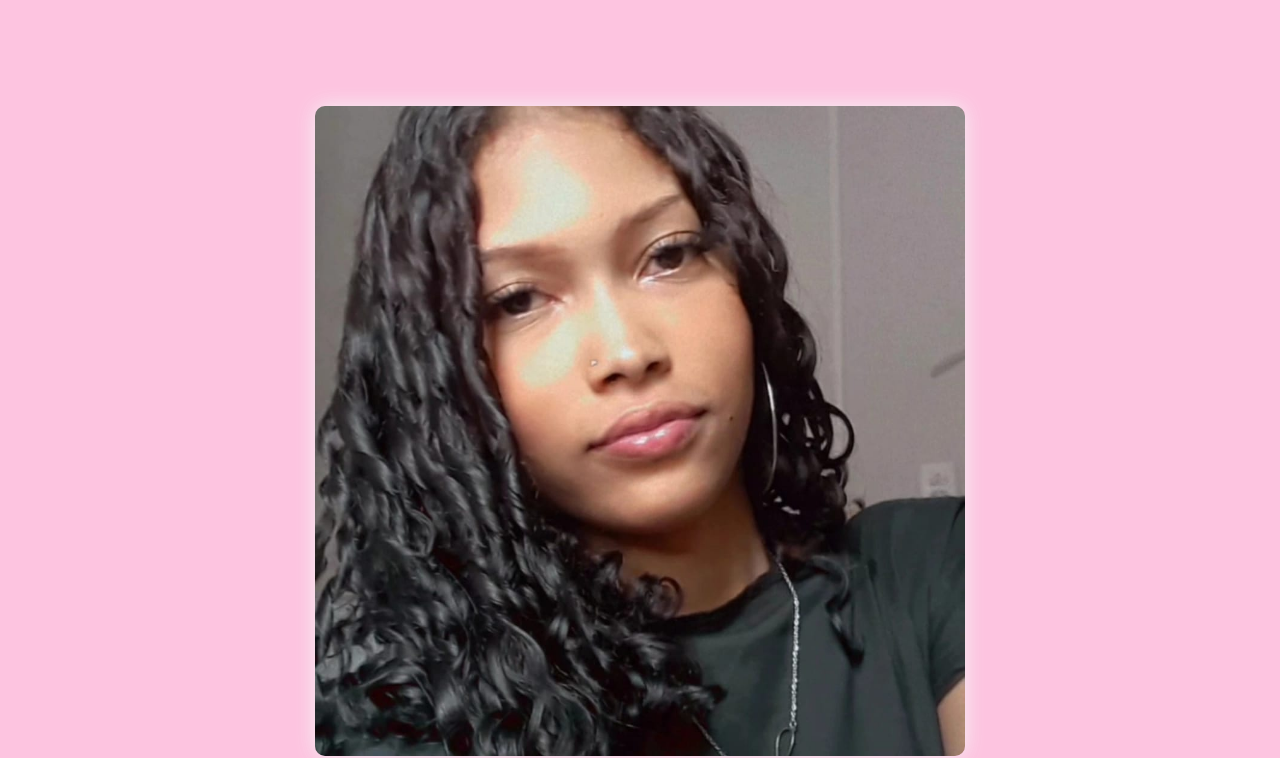
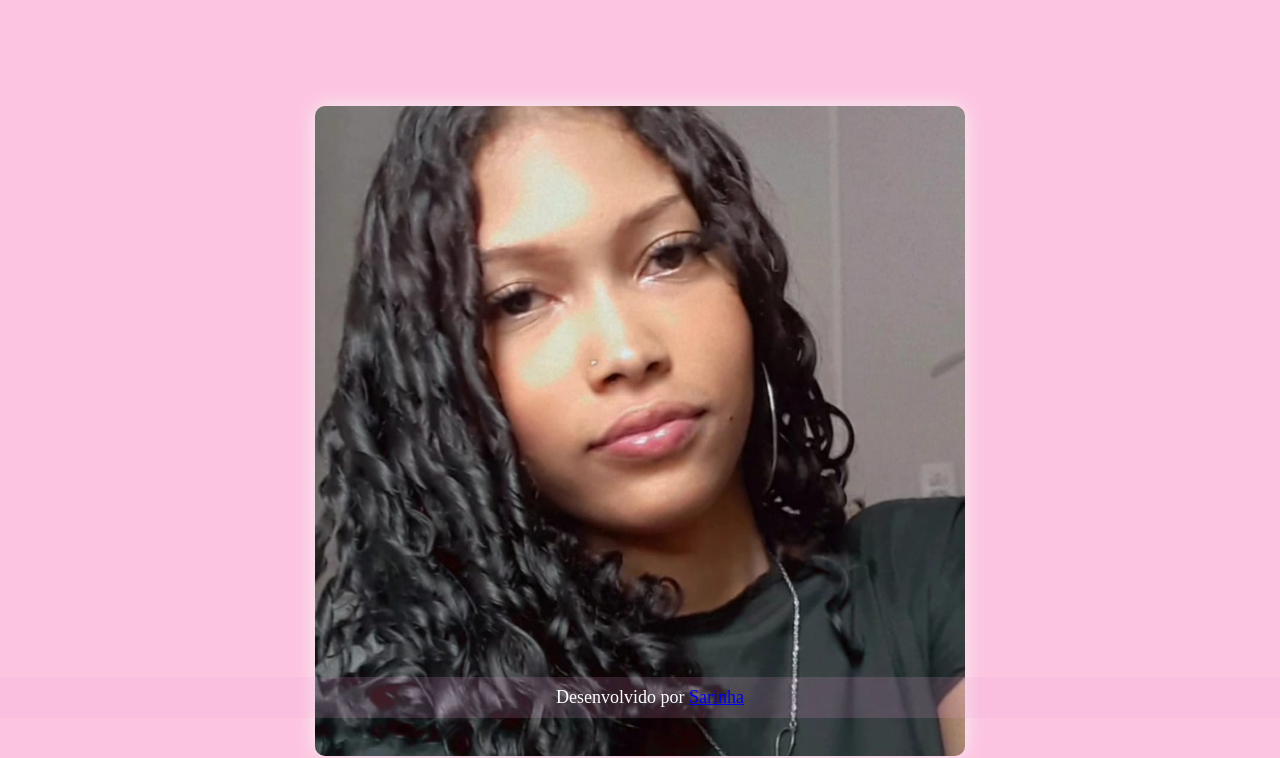
Before and after one commit to sarinha004/meu-portifolio, a plain HTML site: page Meu Portifólio/index.html in a window 1280 px wide. Shown: the part 82-840 px from the top of the page. Drawn offline with Linux system fonts and the light colour scheme.

Commit message:
Add files via upload

```diff
--- a/Meu Portifólio/index.html
+++ b/Meu Portifólio/index.html
@@ -75,11 +75,11 @@ UM POUCO SOBRE MIM!
 <img class="imagem" src="./assets/Sarinha.jpeg">
 
 </main>
-
+<br></br>
 <footer class="rodape">
 
 <p>
-    Desenvolvido por <a href="https://github.com/sarinha004">Sarah</a>
+    Desenvolvido por <a href="https://github.com/sarinha004">Sarinha</a>
 </p>
 
 </footer>
--- a/Meu Portifólio/style.css
+++ b/Meu Portifólio/style.css
@@ -287,6 +287,7 @@ transition: 0.5s;
                 color: rgb(255, 194, 235);
                 width: 500px;
                 height: 80px;
+                margin-bottom: 10px;
                 text-align: center;
                 display: flex;
                 justify-content: center;
@@ -390,3 +391,27 @@ transition: 0.5s;
 
 
                 }
+
+                .rodape {
+
+                 position: fixed;
+                 bottom: 0;
+                 left: 0;
+                 width: 100%;
+                 color:white;
+                 background-color: #ec9fd429;
+                 display:flex;
+                 align-items: center;
+                 justify-content: center;
+                 font-family: 'Times New Roman', Times, serif;
+                 font-size: 18px;
+                 font-weight: 400px;
+                 padding: 10px;
+
+                              }
+
+            .rodape a:hover{
+                 color: #000000;
+
+
+                   }
```
Also changed, not shown: Meu Portifólio/curriculo.html (added, +31 -0 lines), Meu Portifólio/curriculo.css (added).
